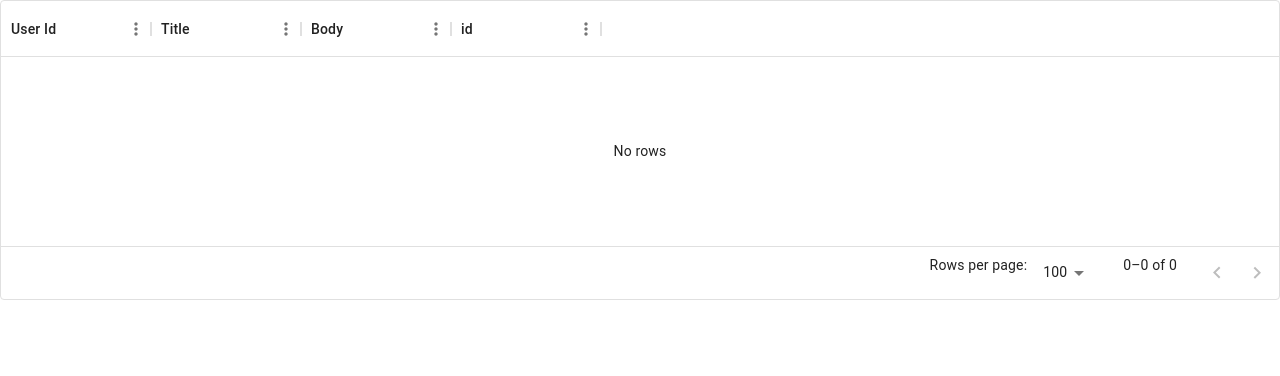
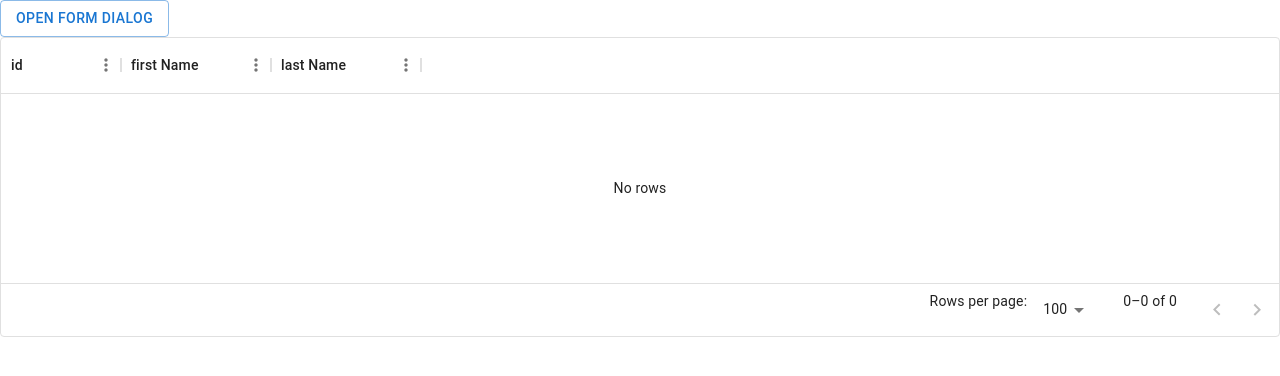
Before and after one commit to divyesh2123/myapp-sheetal, a React (Create React App) app: page / in a window 1280 px wide. Shown: the top 376 px of the page. Built offline with nearby package versions, Linux system fonts and the light colour scheme; no server answers.

Commit message:
changes for data

```diff
--- a/package.json
+++ b/package.json
@@ -15,6 +15,7 @@
     "axios": "^1.6.5",
     "bootstrap": "^5.3.2",
     "formik": "^2.4.5",
+    "nodemon": "^3.0.3",
     "react": "^18.2.0",
     "react-bootstrap": "^2.10.0",
     "react-dom": "^18.2.0",
--- a/src/DisplayData.js
+++ b/src/DisplayData.js
@@ -1,32 +1,22 @@
 import React, { useEffect, useState } from 'react'
 import axios  from 'axios'
+import { DataGrid } from '@mui/x-data-grid';
 
-export default function DisplayData() {
+export default function DisplayData(props) {
 
-  const [data,setData] = useState([])
+  const columns = [
+    {field:'id',headerName:'id',width:120},
+    { field: 'firstName', headerName: 'first Name', width: 150 },
+    { field: 'lastName', headerName: 'last Name', width: 150 },
 
-  useEffect(()=>{
-
-    axios.get("https://jsonplaceholder.typicode.com/users")
-    .then(y=>{
-        setData(y.data)
-    })
+  ];
 
 
 
 
-  },[])
   return (
-    <table>{
-
-        data.map((v)=>{
-
-            return (<tr><td>{v.name}</td><td>{v.username}</td></tr>)
-
-
-        })
-
-
-        }</table>
+    <div style={{ height: 300, width: '100%' }}>
+      <DataGrid rows={props.data} columns={columns} />
+    </div>
   )
 }
--- /dev/null
+++ b/src/MyForm1.js
@@ -0,0 +1,77 @@
+import * as React from 'react';
+import Button from '@mui/material/Button';
+import TextField from '@mui/material/TextField';
+import Dialog from '@mui/material/Dialog';
+import DialogActions from '@mui/material/DialogActions';
+import DialogContent from '@mui/material/DialogContent';
+import DialogContentText from '@mui/material/DialogContentText';
+import DialogTitle from '@mui/material/DialogTitle';
+
+export default function MyForm1(props) {
+
+    const [form,setform] = React.useState({
+        firstName : '',
+        lastName : ''
+    })
+
+    const handleChange = (e)=>{
+
+      setform({...form,[e.target.name] : e.target.value})
+
+    }
+
+    const handleSave= ()=>{
+        let d= [...props.data];
+        d.push({...form,id:d.length+1 });
+        props.setData(d)
+        props.handleClose();
+
+    }
+  return (
+    <Dialog
+    open={props.open}
+    onClose={props.handleClose}
+
+  >
+    <DialogTitle>Subscribe</DialogTitle>
+    <DialogContent>
+      <DialogContentText>
+        To subscribe to this website, please enter your email address here. We
+        will send updates occasionally.
+      </DialogContentText>
+      <TextField
+        autoFocus
+        required
+        margin="dense"
+        id="firstName"
+        name="firstName"
+        label="first Name"
+        type="text"
+        fullWidth
+        variant="standard"
+      onChange={handleChange}
+
+      />
+
+<TextField
+        autoFocus
+        required
+        margin="dense"
+        id="lastName"
+        name="lastName"
+        label="last Name"
+        type="text"
+        fullWidth
+        variant="standard"
+
+        onChange={handleChange}
+
+      />
+    </DialogContent>
+    <DialogActions>
+      <Button onClick={props.handleClose}>Cancel</Button>
+      <Button type="button" onClick={handleSave}>save</Button>
+    </DialogActions>
+  </Dialog>
+  )
+}
--- /dev/null
+++ b/src/MyParet.js
@@ -0,0 +1,29 @@
+import React, { useState } from 'react'
+import MyForm1 from './MyForm1'
+import DisplayData from './DisplayData'
+import Button from '@mui/material/Button';
+
+export default function MyParent() {
+
+    const [open, setOpen] = React.useState(false);
+    const [data,setData]= useState([])
+    const handleClickOpen = () => {
+        setOpen(true);
+      };
+
+      const handleClose = () => {
+        setOpen(false);
+      };
+
+  return (
+    <div>
+
+        <Button variant="outlined" onClick={handleClickOpen}>
+        Open form dialog
+      </Button>
+
+        <MyForm1 open={open} handleClose={handleClose} data={data} setData={setData}/>
+        <DisplayData data={data}/>
+    </div>
+  )
+}
--- a/src/index.js
+++ b/src/index.js
@@ -17,11 +17,12 @@ import { FormWithBoostrap } from './FormWithBoostrap';
 import MyFirstForm from './MyFirstForm';
 import MyExample from './MyExample';
 import MyDataGrid from './MyDataGrid';
+import MyParent from './MyParet';
 
 const root = ReactDOM.createRoot(document.getElementById('root'));
 root.render(
   <React.StrictMode>
-    <MyDataGrid />
+    <MyParent />
   </React.StrictMode>
 );
 
```
Also changed, not shown: 1 other file (tests, documents, lock files or other folders).
